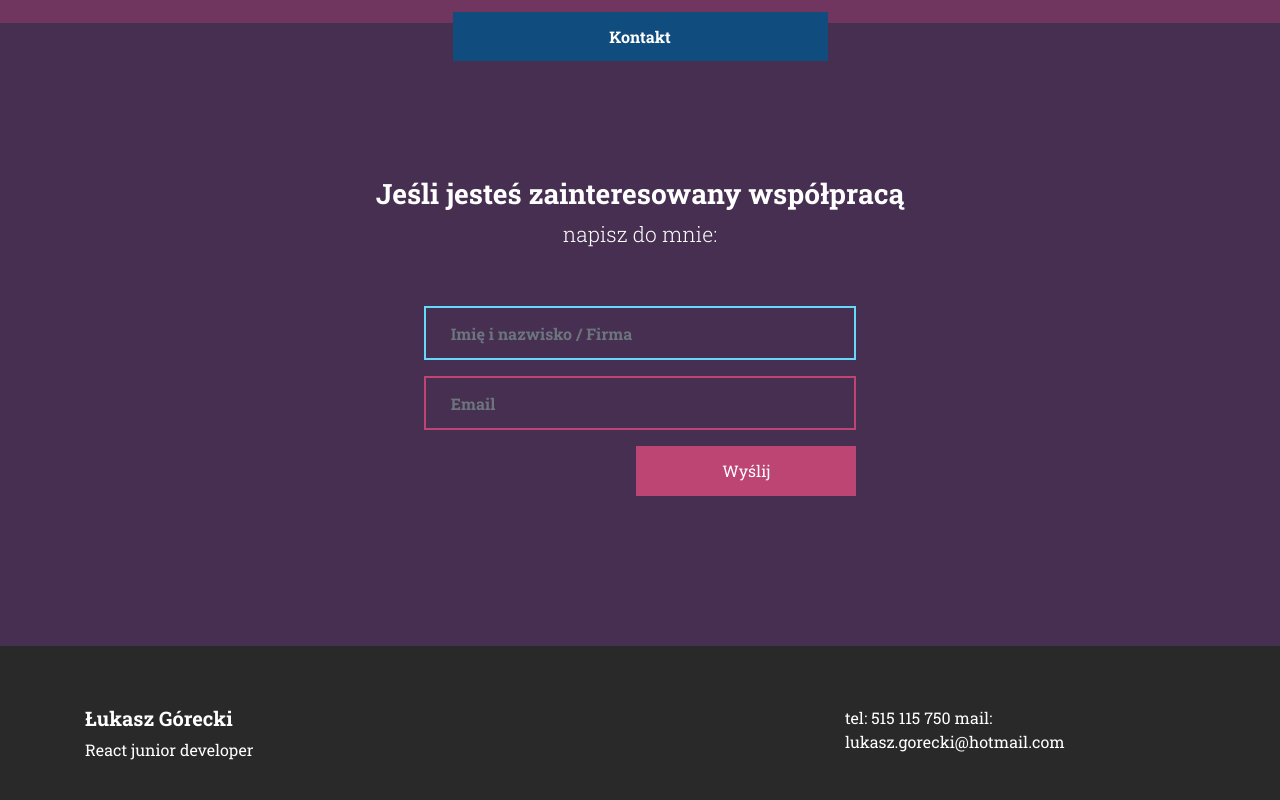
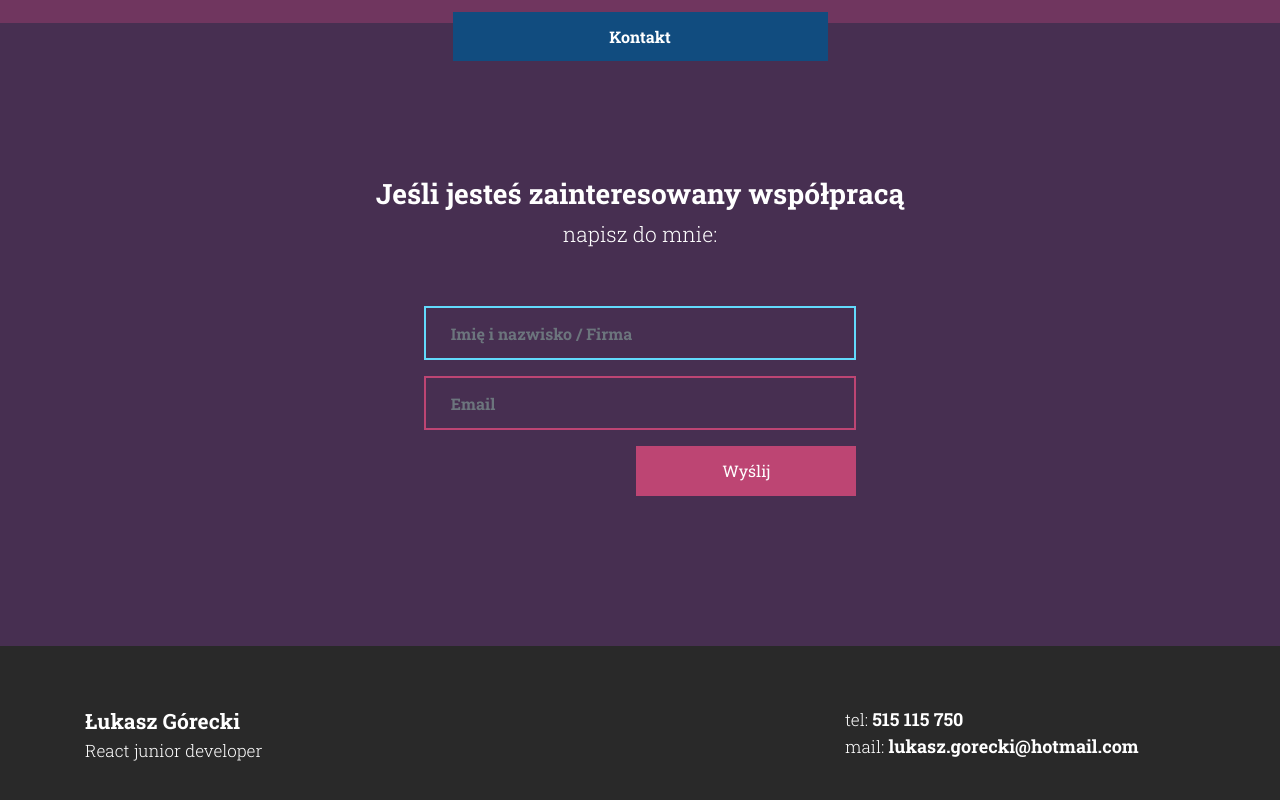
Before and after one commit to sq1fya/my-lp, a React (Create React App) app: page / in a window 1280 px wide. Shown: the part 1471-2271 px from the top of the page. Built offline with nearby package versions, Linux system fonts and the light colour scheme.

Commit message:
section footer style done

```diff
--- a/src/components/section-footer/section-footer.js
+++ b/src/components/section-footer/section-footer.js
@@ -8,8 +8,20 @@ class SectionFooter extends Component {
         <div className="row ">
           <div className="container" style={{ height: "130px" }}>
             <div className="info-box row justify-content-between  ">
-              <div className="col-3"><h5>Łukasz Górecki</h5> React junior developer</div>
-              <div className="col-4">tel: 515 115 750 mail: lukasz.gorecki@hotmail.com</div>
+              <div className="info-box--name col-3">
+                <p>Łukasz Górecki</p>
+                <p>React junior developer</p>
+              </div>
+              <div className="info-box--contact col-4">
+                <p>
+                  <spam>tel: </spam>
+                  <span>515 115 750</span>
+                </p>
+                <p>
+                  <span>mail: </span>
+                  <span>lukasz.gorecki@hotmail.com</span>
+                </p>
+              </div>
             </div>
           </div>
         </div>
--- a/src/components/section-footer/section-footer.scss
+++ b/src/components/section-footer/section-footer.scss
@@ -1,9 +1,36 @@
-
 .section-footer {
   height: 170px;
   background-color: #292929;
   .info-box {
     color: white;
     padding-top: 60px;
+    .info-box--name {
+      p:first-of-type {
+        font-weight: 700;
+        font-size: 21px;
+        margin: 0;
+      }
+      p {
+        font-size: 17px;
+        font-weight: 300;
+      }
+    }
+    .info-box--contact {
+      p:first-of-type {
+        margin: 0;
+        font-size: 17px;
+        span:first-of-type {
+          font-weight: 700;
+          font-size: 18px;
+        }
+      }
+      p {
+        font-size: 17px;
+        span:nth-last-of-type(1) {
+          font-weight: 700;
+          font-size: 18px;
+        }
+      }
+    }
   }
 }
```
